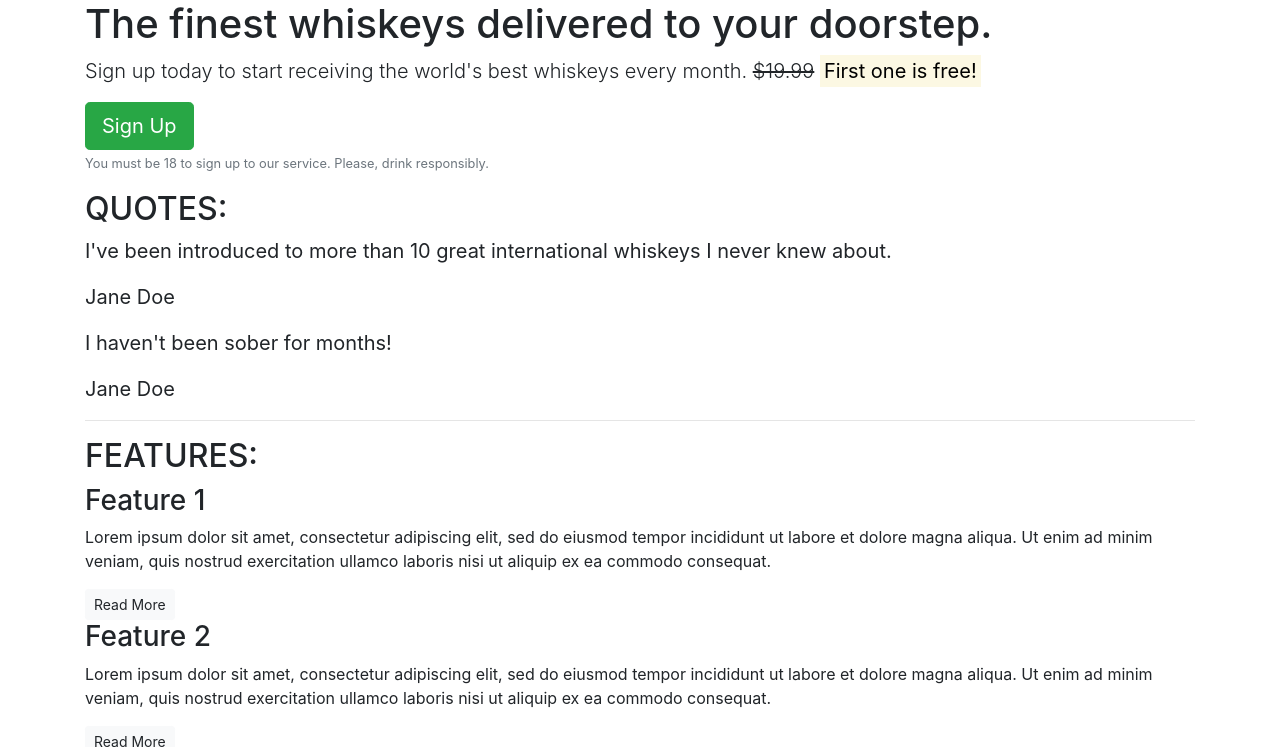
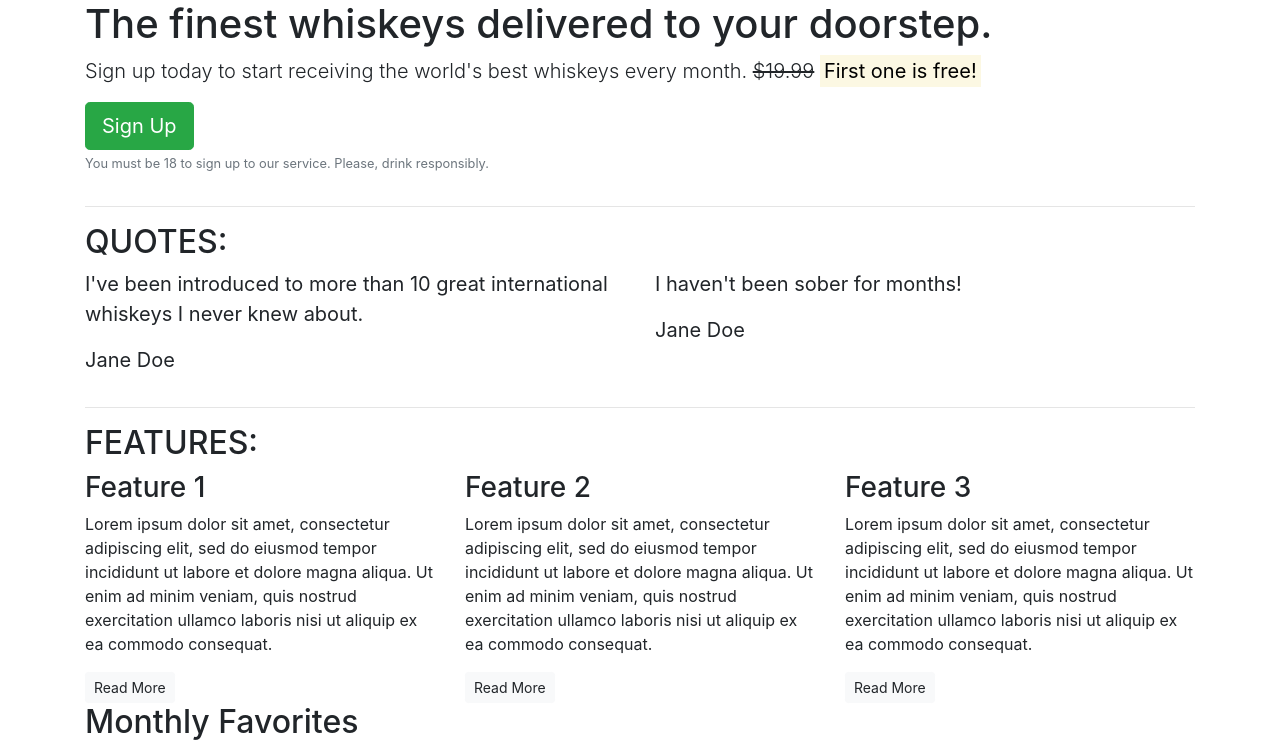
Before and after one commit to Taybe2/bootstrap4, a plain HTML site: page index.html in a window 1280 px wide. Shown: the top 747 px of the page. Drawn offline with nearby package versions, Linux system fonts and the light colour scheme.

Commit message:
Add grid to index page.

```diff
--- a/index.html
+++ b/index.html
@@ -10,6 +10,8 @@
 <body>
     <article class="container">
         <!-- Call out -->
+            <div class="row">
+                <div class="col-12">
                     <section class="callout">
                         <h1>The finest whiskeys delivered to your doorstep.</h1>
                         <p class="lead">Sign up today to start receiving the world's best whiskeys every month.
@@ -20,38 +22,63 @@
                         <button class="btn btn-success btn-lg">Sign Up</button>
                         <p class="text-muted"><small>You must be 18 to sign up to our service. Please, drink responsibly.</small></p>
                     </section>
+                </div>
+            </div>
         <!-- /.callout -->
+        <hr>
         <!-- Quotes -->
             <section class="quotes">
+                <div class="row">
+                    <div class="col-12">
                         <h2 class="text-uppercase">Quotes:</h2>
+                    </div>
+                </div>
+                <div class="row">
+                    <div class="col-12 col-md-6">
                         <blockquote class="blockquote">
                             <p>I've been introduced to more than 10 great international whiskeys I never knew about.</p>
                             <p>Jane Doe</p>
                         </blockquote>
+                    </div>
+                    <div class="col-12 col-md-6">
                         <blockquote class="blockquote">
                             <p>I haven't been sober for months!</p>
                             <p>Jane Doe</p>
                         </blockquote>
+                    </div>
+                </div>
             </section>
         <!-- .quotes -->
             <hr>
         <!-- Features -->
             <section class="features">
+                <div class="row">
+                    <div class="col-12">
                         <h2 class="text-uppercase">Features:</h2>
+                    </div>
+                </div>
+                <div class="row">
+                    <div class="col-12 col-md-6 col-lg-4">
                         <div class="feature">
                             <h3>Feature 1</h3>
                             <p>Lorem ipsum dolor sit amet, consectetur adipiscing elit, sed do eiusmod tempor incididunt ut labore et dolore magna aliqua. Ut enim ad minim veniam, quis nostrud exercitation ullamco laboris nisi ut aliquip ex ea commodo consequat.</p>
                             <button class="btn btn-sm btn-light">Read More</button>
                         </div>
+                    </div>
+                    <div class="col-12 col-md-6 col-lg-4">
                         <div class="feature">
                             <h3>Feature 2</h3>
                             <p>Lorem ipsum dolor sit amet, consectetur adipiscing elit, sed do eiusmod tempor incididunt ut labore et dolore magna aliqua. Ut enim ad minim veniam, quis nostrud exercitation ullamco laboris nisi ut aliquip ex ea commodo consequat.</p>
                             <button class="btn btn-sm btn-light">Read More</button>
                         </div>
-                <div class="feature"></div>
+                    </div>
+                    <div class="col-12 d-md-none d-lg-block col-lg-4">
+                        <div class="feature">
                             <h3>Feature 3</h3>
                             <p>Lorem ipsum dolor sit amet, consectetur adipiscing elit, sed do eiusmod tempor incididunt ut labore et dolore magna aliqua. Ut enim ad minim veniam, quis nostrud exercitation ullamco laboris nisi ut aliquip ex ea commodo consequat.</p>
                             <button class="btn btn-sm btn-light">Read More</button>
+                        </div>
+                    </div>
                 </div>
             </section>
         <!-- /.features -->
```
Lines whose indentation alone changed are shown as unchanged.
